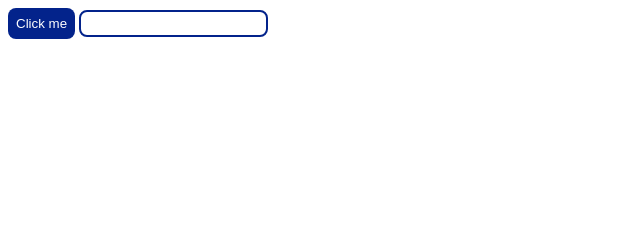
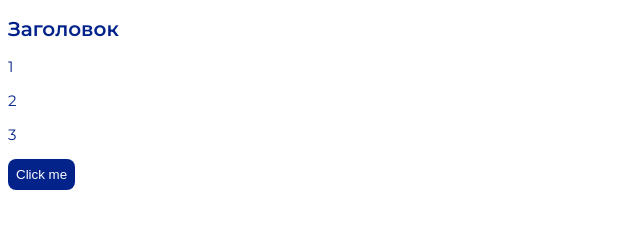
Before and after one commit to ovlleagd/pracic-7-8, a plain HTML site: page index.html in a window 1280 px wide. Both pictures are taken after a click on the button "Click me". Shown: the whole page, without its empty margins (0-640 px from the left). Drawn offline with Linux system fonts and the light colour scheme.

Commit message:
add task 3-4

```diff
--- a/index.html
+++ b/index.html
@@ -20,8 +20,8 @@
     <!-- Друге завдання
     При кліку на кнопку показати alert із значенням, яке введено в input -->
 
-    <button>Click me</button>
-    <input type="text" id="input" />
+    <!-- <button>Click me</button>
+    <input type="text" id="input" /> -->
 
     <!-- Третє завдання
     При кліку на кнопку інпути обмінюються значеннями  -->
@@ -33,11 +33,11 @@
     <!-- Четверте завдання
     При кліку на кнопку текст параграфів змінюється на їх порядковий номер -->
 
-    <!-- <h2>Заголовок</h2>
+    <h2>Заголовок</h2>
     <p>Наш перший абзац</p>
     <p>Наш другий абзац</p>
     <p>Наше третій абзац</p>
-    <button>Click me</button> -->
+    <button>Click me</button>
 
     <!-- П'яте завдання
    Вводимо число у input із id="test" число.
--- a/index.js
+++ b/index.js
@@ -6,11 +6,37 @@
 //     input.value = "world";
 // };
 
+//task-2
+// const input = document.querySelector("#input");
+// const btn = document.querySelector("button");
+// btn.addEventListener('click', showValue);
+// function showValue() {
+//     alert(input.value);
+// };
 
-//task-2
-const input = document.querySelector("#input");
+// Task 3
+
+// const firstInput = document.querySelector("#first-input");
+// const secondInput = document.querySelector("#second-input");
+// const btn = document.querySelector("button");
+
+// btn.addEventListener("click", replaceValue);
+
+// function replaceValue () {
+//     const firstInputValue = firstInput.value;
+//     firstInput.value = secondInput.value;
+//     secondInput.value = firstInputValue;
+// }
+
+// Task 4
+
 const btn = document.querySelector("button");
-btn.addEventListener('click', showValue);
-function showValue() {
-    alert(input.value);
-};
+const paragraps = document.querySelectorAll("p");
+
+btn.addEventListener("click", changeTextContent);
+
+function changeTextContent() {
+  paragraps.forEach((paragrap, index) => {
+    paragrap.textContent = index + 1;
+  });
+}
```
